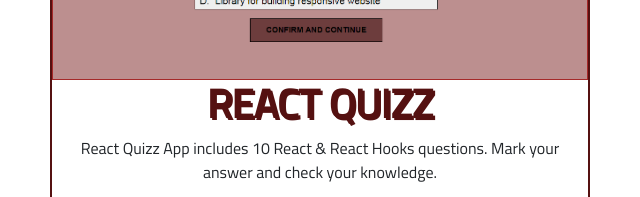
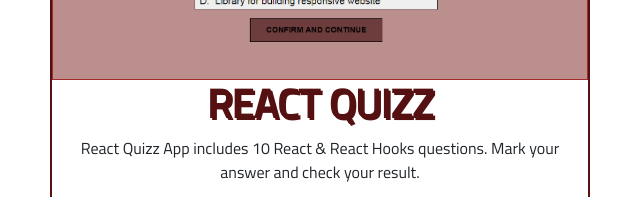
Before and after one commit to platypuswithoutk/portfolio, a plain HTML site: page index.html in a window 1280 px wide. Shown: the part 3540-3737 px from the top of the page, 320-960 px from the left. Drawn offline with nearby package versions, Linux system fonts and the light colour scheme.

Commit message:
Change react quizz description

```diff
--- a/index.html
+++ b/index.html
@@ -222,7 +222,7 @@
                 <img src="img/react.png" alt="Avatar" width="500" height="300" ></a>
                 <div class="container">
                     <h4 id="react-card"><b>React Quizz</b></h4>
-                    <p id="react-desc">React Quizz App includes 10 React & React Hooks questions. Mark your answer and check your knowledge.</p>
+                    <p id="react-desc">React Quizz App includes 10 React & React Hooks questions. Mark your answer and check your result.</p>
                     <div class="github">
                         <a href="https://github.com/platypuswithoutk/react-quizApp" target="_blank">
                             <button id="code">Code</button>
```
